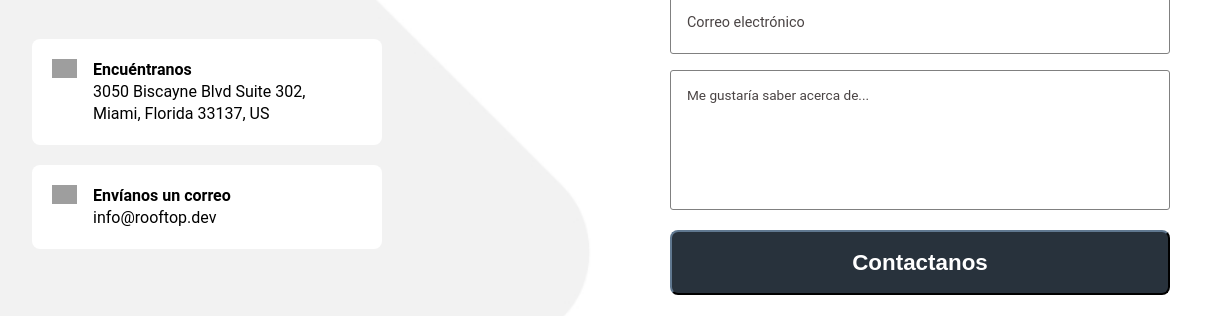
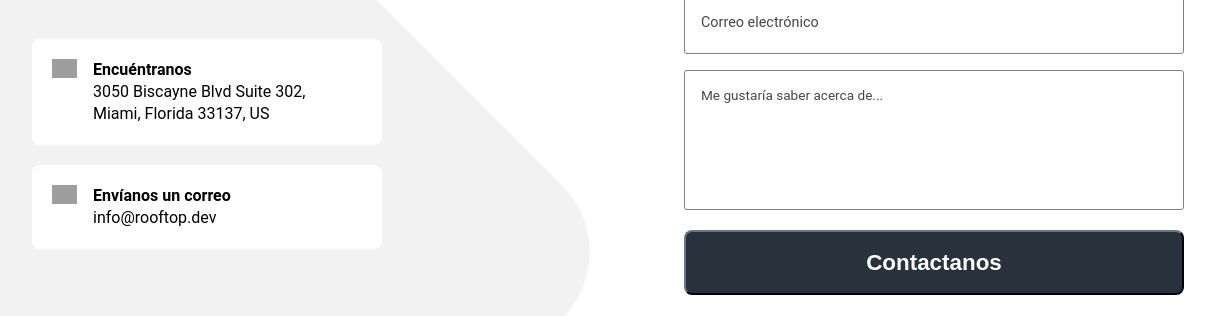
Before and after one commit to julioale21/rooftop-contact-ui, a website: page index.html in a window 1536 px wide. Shown: the part 281-597 px from the top of the page, without its empty margins (160-1375 px from the left). Drawn offline with Linux system fonts and the light colour scheme; grey boxes are pictures that could not be loaded.

Commit message:
chore: removed gap property

```diff
--- a/index.html
+++ b/index.html
@@ -35,7 +35,7 @@
       </div>
     </header>
 
-    <section id="section">
+    <section id="section" class="justify-between">
       <div class="title-section d-flex-col justify-center">
         <div id="title-logo">
           <a href="/">
--- a/styles.css
+++ b/styles.css
@@ -49,6 +49,10 @@ html {
 
 .justify-center {
   justify-content: center;
+}
+
+.justify-between {
+  justify-content: space-between;
 }
 
 .justify-end {
@@ -361,18 +365,6 @@ select {
   }
 }
 
-@media screen and (min-width: 1200px) {
-  #section {
-    gap: calc(100% - 350px - 500px);
-  }
- }
-
- @media screen and (min-width: 1300px) {
-  #section {
-    gap: 25%;
-  }
- }
-
  @media screen and (min-width: 1400px) {
   .container {
     width: 75%;
```
